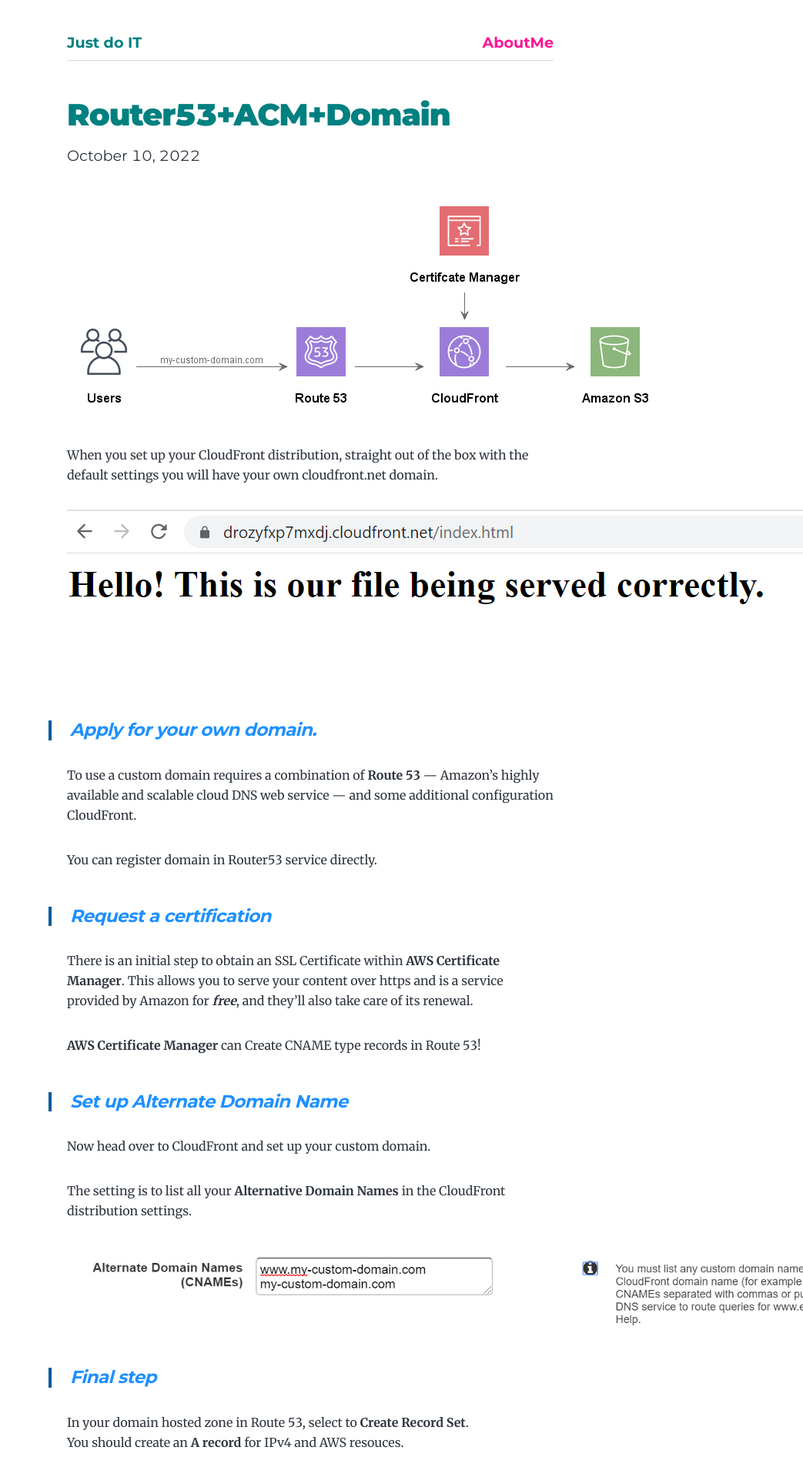
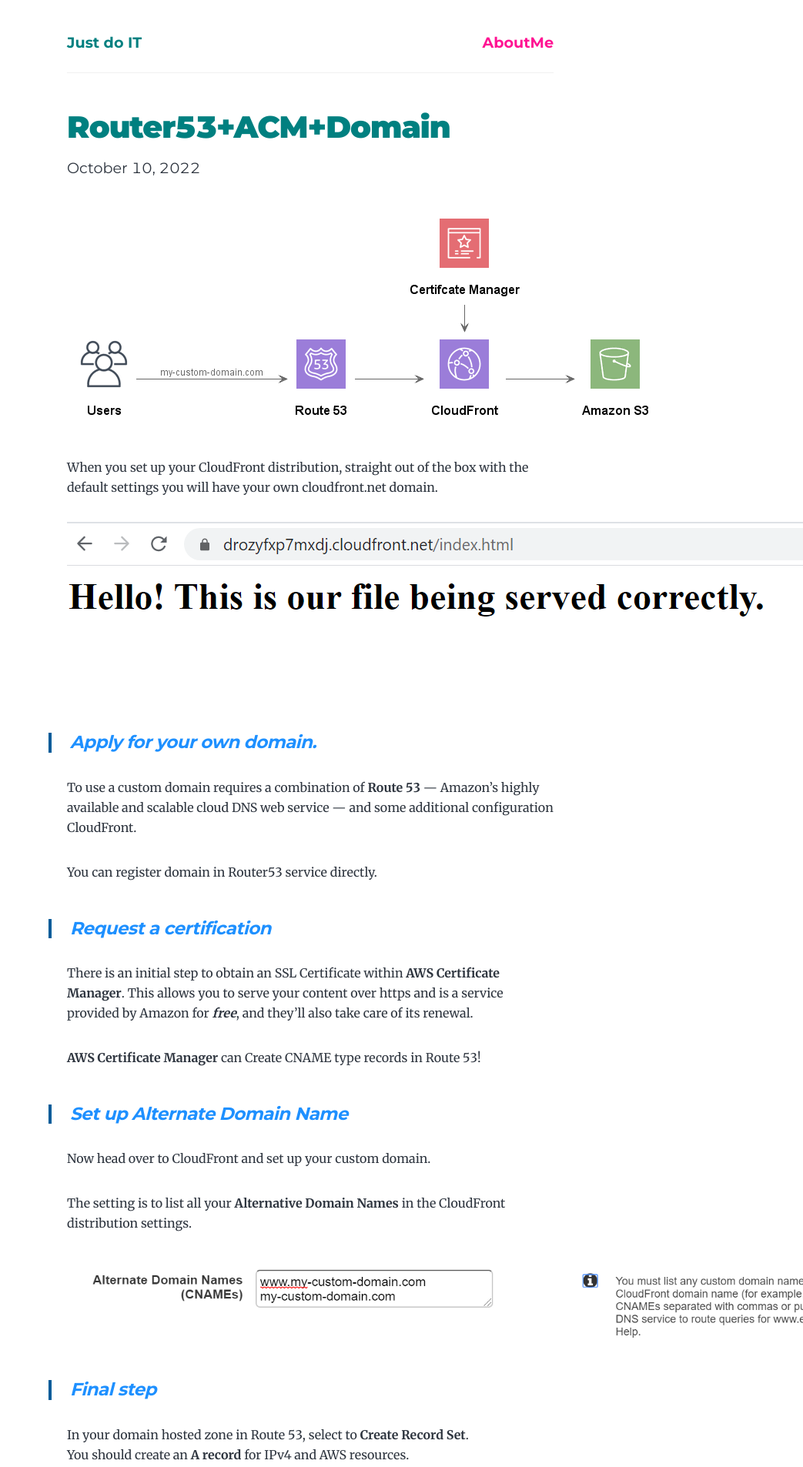
Before and after one commit to Espresso521/myhomepage, a Gatsby site: page /aws-router53-certificate/ in a window 1280 px wide. Shown: the top 1906 px of the page at 77% size, without its empty margins (237-1280 px from the left). Built offline with nearby package versions, Linux system fonts and the light colour scheme; Gatsby itself is replaced by a stand-in of ours.

Commit message:
Use Divider replace <hr/>;

```diff
--- a/content/blog/aws-router53-certificate/index.md
+++ b/content/blog/aws-router53-certificate/index.md
@@ -33,7 +33,7 @@
 > #### Final step
 
 In your domain hosted zone in Route 53, select to **Create Record Set**.
-You should create an **A record** for IPv4 and AWS resouces.
+You should create an **A record** for IPv4 and AWS resources.
 
 ![pic](ARecord.jpg)
 
--- a/src/components/layout.js
+++ b/src/components/layout.js
@@ -1,5 +1,6 @@
 import * as React from "react"
 import { Link } from "gatsby"
+import { Divider } from 'antd'
 import {
   CopyrightOutlined,
 } from '@ant-design/icons'
@@ -29,7 +30,7 @@
         <Link className="blog-post-about-me-blog" to="/aboutme">
           AboutMe
         </Link>
-        <hr />
+        <Divider />
       </>
     )
   }
--- a/src/templates/blog-post.js
+++ b/src/templates/blog-post.js
@@ -4,7 +4,7 @@
 import Bio from "../components/bio"
 import Layout from "../components/layout"
 import Seo from "../components/seo"
-import { BackTop } from 'antd'
+import { BackTop, Divider } from 'antd'
 import {
   SwapLeftOutlined,
   SwapRightOutlined,
@@ -32,7 +32,7 @@
           dangerouslySetInnerHTML={{ __html: post.html }}
           itemProp="articleBody"
         />
-        <hr />
+        <Divider />
         <footer>
           <Bio />
         </footer>
```
